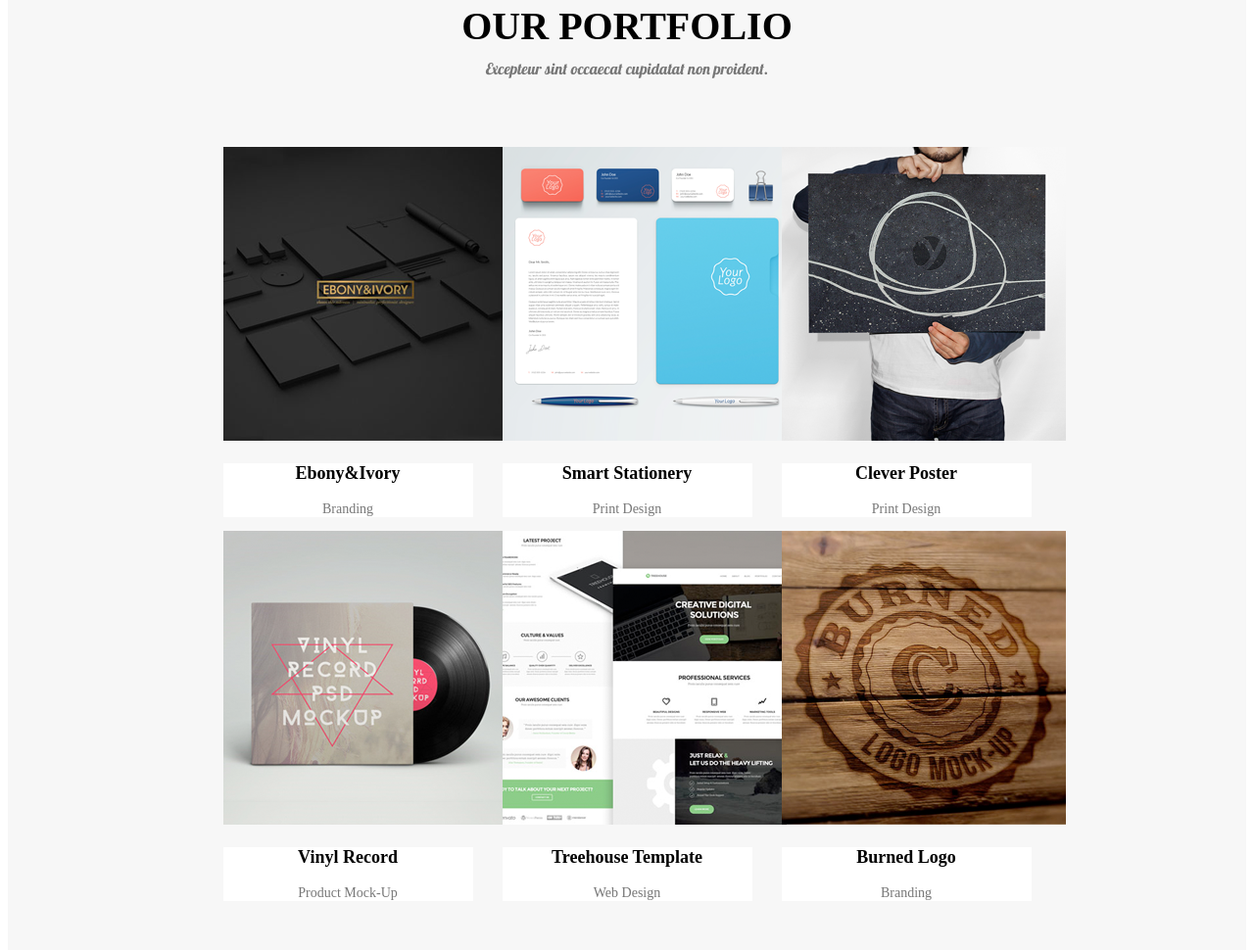
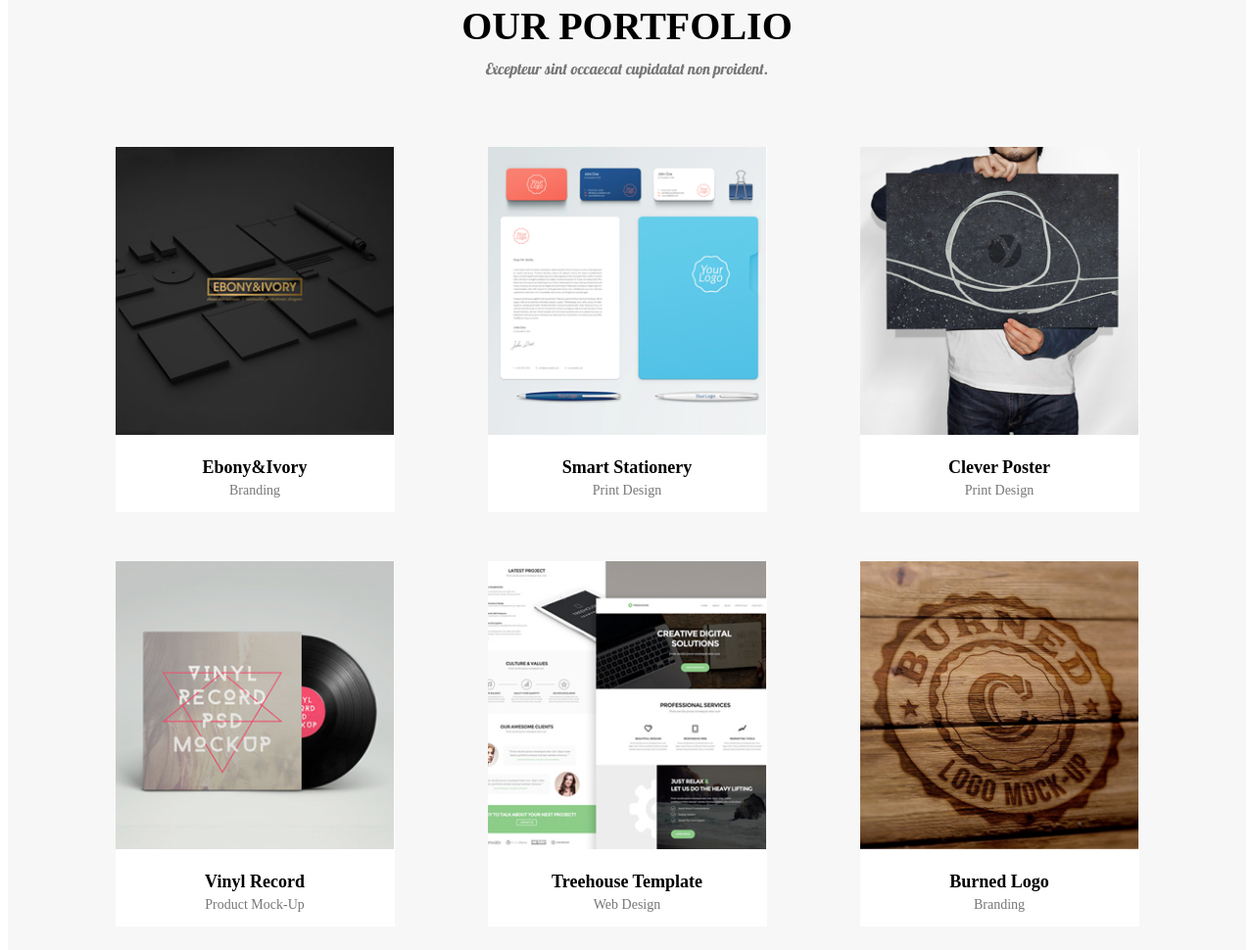
Before and after one commit to rajti-learning/landing-page_bootstrap, a website: page index.html in a window 1280 px wide. Shown: the part 1138-2108 px from the top of the page at 98% size. Drawn offline with Linux system fonts and the light colour scheme.

Commit message:
Add styles for portfolio section

```diff
--- a/index.html
+++ b/index.html
@@ -87,61 +87,37 @@
           </div>
         </div>
         <div class="row portfolio-content">
-          <div class="col-3">
-            <div class="portfolio-img">
+          <div class="col-3 tile">
               <img src="/images/Portfolio 1.png" title="Ebony&Ivory" alt="Ebony&Ivory">
-            </div>
-            <div class="portfolio-img-desc">
               <p class="content-title">Ebony&Ivory</p>
               <p class="content-description">Branding</p>
-            </div>
           </div>
-          <div class="col-3">
-            <div class="portfolio-img">
+          <div class="col-3 tile">
               <img src="/images/Portfolio 2.png" title="Smart Stationery" alt="Smart Stationery">
-            </div>
-            <div class="portfolio-img-desc">
               <p class="content-title">Smart Stationery</p>
               <p class="content-description">Print Design</p>
-            </div>
           </div>
-          <div class="col-3">
-            <div class="portfolio-img">
+          <div class="col-3 tile">
               <img src="/images/Portfolio 3.png" title="Clever Poster" alt="Clever Poster">
-            </div>
-            <div class="portfolio-img-desc">
               <p class="content-title">Clever Poster</p>
               <p class="content-description">Print Design</p>
-            </div>
           </div>
         </div>
-        <div class="row portfolio-content">
-          <div class="col-3">
-            <div class="portfolio-img">
+        <div class="row portfolio-content portfolio-bottom-row">
+          <div class="col-3 tile">
               <img src="/images/Portfolio 4.png" title="Vinyl Record" alt="Vinyl Record">
-            </div>
-            <div class="portfolio-img-desc">
               <p class="content-title">Vinyl Record</p>
               <p class="content-description">Product Mock-Up</p>
-            </div>
           </div>
-          <div class="col-3">
-            <div class="portfolio-img">
+          <div class="col-3 tile">
               <img src="/images/Portfolio 5.png" title="Treehouse Template" alt="Treehouse Template">
-            </div>
-            <div class="portfolio-img-desc">
               <p class="content-title">Treehouse Template</p>
               <p class="content-description">Web Design</p>
-            </div>
           </div>
-          <div class="col-3">
-            <div class="portfolio-img">
+          <div class="col-3 tile">
               <img src="/images/Portfolio 6.png" title="Burned Logo" alt="Burned Logo">
-            </div>
-            <div class="portfolio-img-desc">
               <p class="content-title">Burned Logo</p>
               <p class="content-description">Branding</p>
-            </div>
           </div>
         </div>
       </div>
--- a/sass/style.scss
+++ b/sass/style.scss
@@ -141,15 +141,33 @@ $color-grey: #777777;
 /* PORTFOLIO */
 
 .portfolio {
-  height: 1210px;
+  height: 1050px;
   background-color: $color-light-purple;
 
   .portfolio-content {
     display: flex;
-    justify-content: center;
+    justify-content: space-around;
+
+    .tile {
+      background: white;
+      padding: 0;
+      margin-bottom: 50px;
+
+      .content-description {
+        margin-top: 0;
+      }
+
+      .content-title {
+        margin-bottom: 5px;
+      }
+
+      img {
+        object-fit: cover;
+        overflow: hidden;
+        width: 100%;
+      }
+    }
+
   }
 
-  .portfolio-img-desc {
-    background-color: $color-white;
-  }
 }
```
Also changed, not shown: css/style.css, 1 other file.
